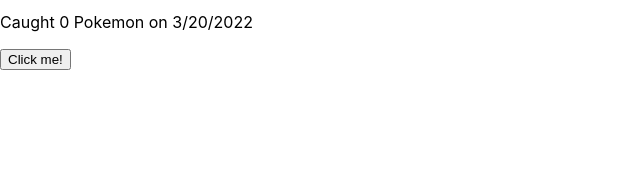
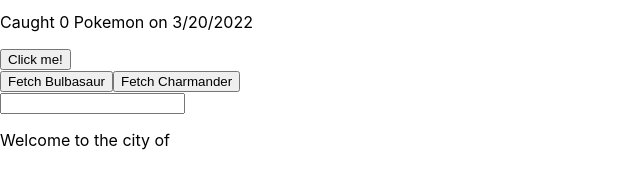
Before and after one commit to Hatice06/pokedex, a React (Create React App) app: page / in a window 1280 px wide. Shown: the part 502-690 px from the top of the page, without its empty margins (0-640 px from the left). Built offline with nearby package versions, Linux system fonts and the light colour scheme; the HTML template or start-up script is replaced by a standard one.

Commit message:
pokedex lesson 3 works

```diff
--- a/src/App.js
+++ b/src/App.js
@@ -2,6 +2,8 @@
 import Logo from "./Logo";
 import BestPokemon from "./BestPokemon";
 import CaughtPokemon from "./CaughtPokemon";
+import PokemonMovesSelector from "./PokemonMovesSelector";
+import PokemonCity from "./PokemonCity";
 import "./App.css";
 
 
@@ -17,8 +19,10 @@
   return (
     <div>
       <Logo appName={"Hatice's Pokedex"} handleClick={logWhenClicked} />
-      <BestPokemon  abilities={abilities} />
-      <CaughtPokemon date={date}/>
+      <BestPokemon abilities={abilities} />
+      <CaughtPokemon date={date} />
+      <PokemonMovesSelector />
+      <PokemonCity />
     </div>
   );
 }
--- /dev/null
+++ b/src/PokemonCity.js
@@ -0,0 +1,19 @@
+import React, { useState } from "react";
+
+function PokemonCity() {
+  const [city, setCity] = useState("");
+
+  const updateCity = (event) => {
+    // console.log(event.target.value);
+    setCity(event.target.value);
+  };
+
+  return (
+    <div>
+      <input type="text" value={city} onChange={updateCity} />
+      <p>Welcome to the city of {city}</p>
+    </div>
+  );
+}
+
+export default PokemonCity;
--- /dev/null
+++ b/src/PokemonMoves.js
@@ -0,0 +1,46 @@
+import React, { useState, useEffect } from "react";
+
+function PokemonMoves(props) {
+  const [pokemonData, setPokemonData] = useState(null);
+
+  useEffect(() => {
+    fetch(`https://pokeapi.co/api/v2/pokemon/${props.pokemonId}`)
+      .then((res) => res.json())
+      .then((data) => {
+        console.log(data);
+        setPokemonData(data);
+      });
+  }, [props.pokemonId]);
+
+  return (
+    <div>
+      {pokemonData ? (
+        <div>
+          <p>{pokemonData.name}'s moves:</p>
+          <ul>
+            {pokemonData.moves.map((move, index) => {
+              return <li key={index}>{move.move.name}</li>;
+            })}
+          </ul>
+        </div>
+      ) : null}
+    </div>
+  );
+}
+export default PokemonMoves;
+
+
+{
+  /* <div>
+  {pokemonData && (
+    <div>
+      <p>{pokemonData.name}'s moves:</p>
+      <ul>
+        {pokemonData.moves.map((move, index) => {
+          return <li key={index}>{move.move.name}</li>;
+        })}
+      </ul>
+    </div>
+  )}
+</div>; */
+}
--- /dev/null
+++ b/src/PokemonMovesSelector.js
@@ -0,0 +1,24 @@
+import React, { useState } from "react";
+
+import PokemonMoves from "./PokemonMoves";
+
+function PokemonMovesSelector() {
+  const [id, setId] = useState(null);
+
+  function handleBulbasaurClick() {
+    setId(1);
+  }
+  function handleCharmanderClick() {
+    setId(4);
+  }
+
+  return (
+    <div>
+      <button onClick={handleBulbasaurClick}>Fetch Bulbasaur</button>
+      <button onClick={handleCharmanderClick}>Fetch Charmander</button>
+      {id ? <PokemonMoves pokemonId={id} /> : null}
+    </div>
+  );
+}
+
+export default PokemonMovesSelector;
```
